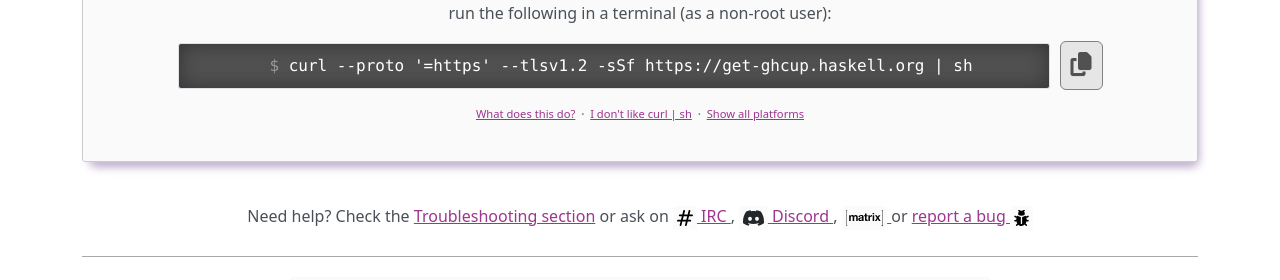
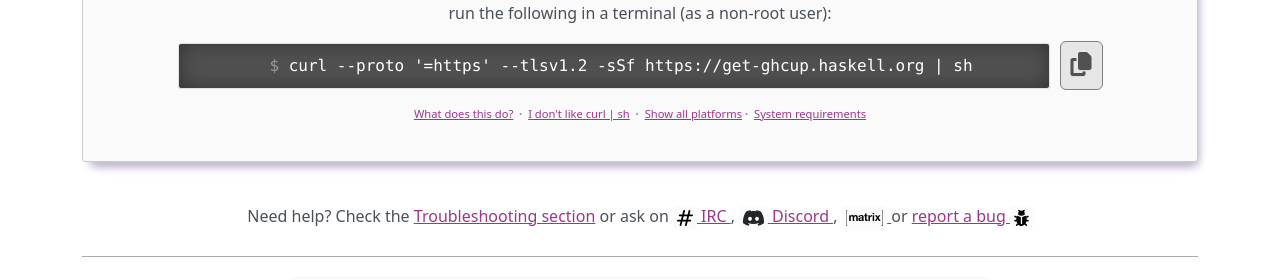
Before and after one commit to mpilgrem/ghcup-www, an MkDocs documentation site: the page built from docs/index.md, in a window 1280 px wide and 1319 px high. Shown: the part 386-666 px from the top of the window. Built offline with MkDocs 1.6.1, drawn with Linux system fonts in a browser that asks for light colours; nearby versions of some CDN libraries.

Commit message:
Add information about system requirements to the get started page
See https://github.com/haskell/ghcup-hs/pull/1184

Credits to @Dmitry2112

```diff
--- a/docs/index.md
+++ b/docs/index.md
@@ -31,7 +31,7 @@ hide:
       <span>
       </span>
 	<div class="footer">
-		<a href="https://github.com/haskell/ghcup-hs/blob/master/scripts/bootstrap/bootstrap-haskell" target="_blank">What does this do?</a> <b>&nbsp;&middot;&nbsp;</b> <a href="https://www.haskell.org/ghcup/install/#manual-installation">I don't like curl | sh</a> <div class="show-all-platforms"><b>&nbsp;&middot;&nbsp;</b> <a class="show-all-platforms-button" href="#">Show all platforms</a></div></p>
+		<a href="https://github.com/haskell/ghcup-hs/blob/master/scripts/bootstrap/bootstrap-haskell" target="_blank">What does this do?</a> <b>&nbsp;&middot;&nbsp;</b> <a href="https://www.haskell.org/ghcup/install/#manual-installation">I don't like curl | sh</a> <div class="show-all-platforms"><b>&nbsp;&middot;&nbsp;</b> <a class="show-all-platforms-button" href="#">Show all platforms</a></div><b>&nbsp;&middot;&nbsp;</b> <a href="https://www.haskell.org/ghcup/install/#system-requirements">System requirements</a></p>
 	</div>
     </div>
 
@@ -47,7 +47,7 @@ hide:
         <button class="btn" onclick="copyToClipboardWin()" id="ghcup-windows-button"><i class="fa fa-copy"></i></button>
       </div>
 	<div class="footer">
-		<a href="https://github.com/haskell/ghcup-hs/blob/master/scripts/bootstrap/bootstrap-haskell.ps1" target="_blank">What does this do?</a> <b>&nbsp;&middot;&nbsp;</b> <a href="https://www.haskell.org/ghcup/install/#manual-installation">I don't like curl | sh</a> <div class="show-all-platforms"><b>&nbsp;&middot;&nbsp;</b> <a class="show-all-platforms-button" href="#">Show all platforms</a></div></p>
+		<a href="https://github.com/haskell/ghcup-hs/blob/master/scripts/bootstrap/bootstrap-haskell.ps1" target="_blank">What does this do?</a> <b>&nbsp;&middot;&nbsp;</b> <a href="https://www.haskell.org/ghcup/install/#manual-installation">I don't like curl | sh</a> <div class="show-all-platforms"><b>&nbsp;&middot;&nbsp;</b> <a class="show-all-platforms-button" href="#">Show all platforms</a></div><b>&nbsp;&middot;&nbsp;</b> <a href="https://www.haskell.org/ghcup/install/#system-requirements">System requirements</a></p>
 	</div>
     </div>
 </section>
```
Also changed, not shown: docs/install.md (+6 -0 lines).
